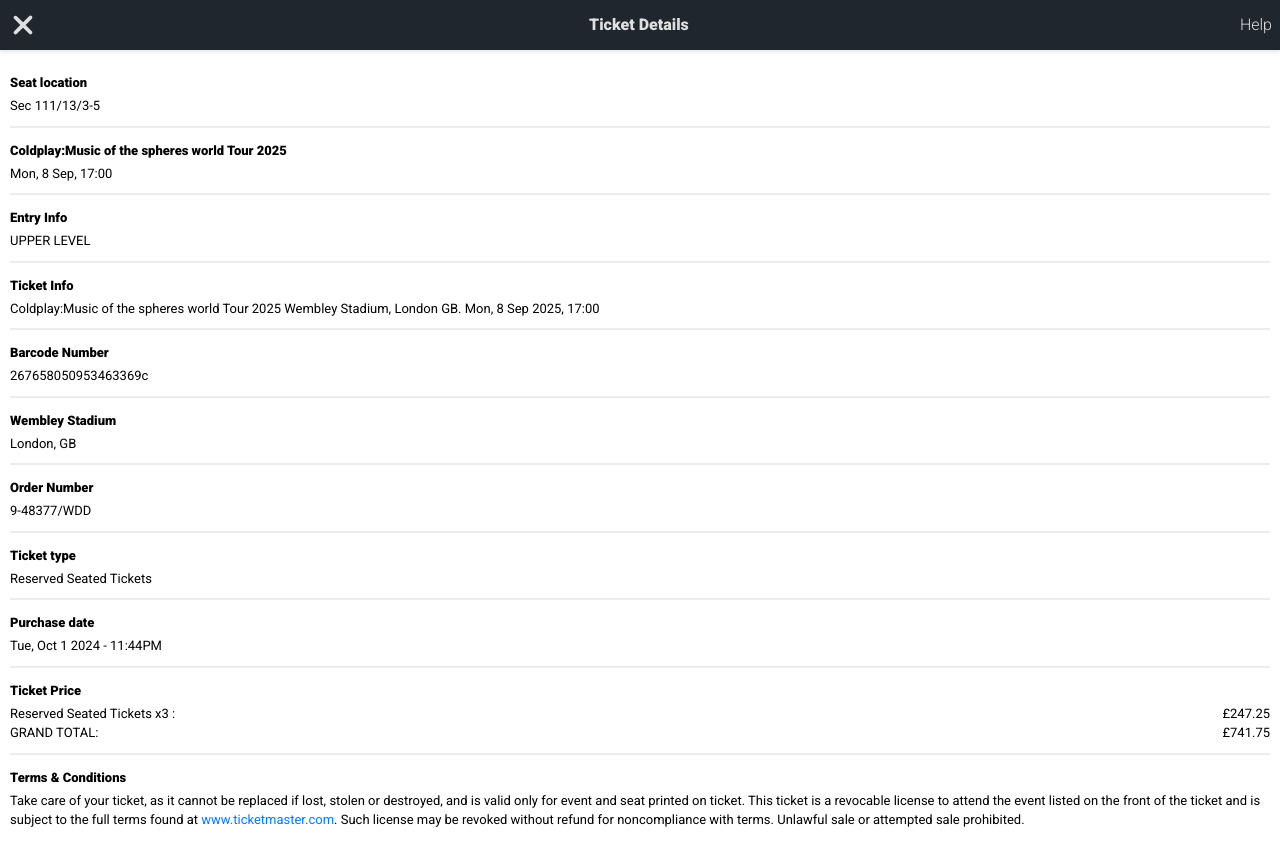
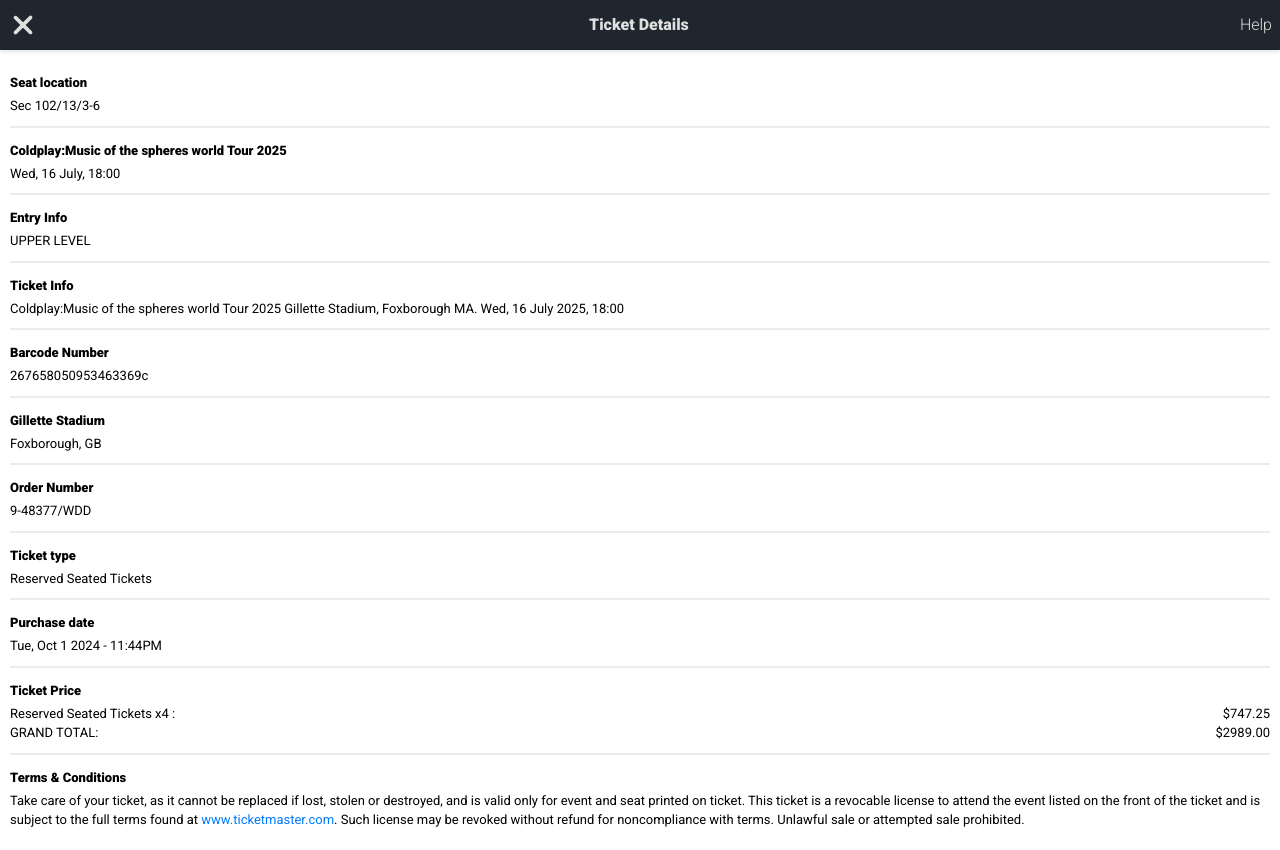
Before and after one commit to malachitech/ticketmaster_coldplay, a Next.js app: page /ticketdetails in a window 1280 px wide. Built offline with nearby package versions, Linux system fonts and the light colour scheme.

Commit message:
Gabby Update page.js

```diff
--- a/app/ticketdetails/page.js
+++ b/app/ticketdetails/page.js
@@ -41,7 +41,7 @@
                     </div>
 
                     <div className="ticket_details_info">
-                        Sec 111/13/3-5
+                        Sec 102/13/3-6
                     </div>
                 </div>
 
@@ -53,7 +53,7 @@
                     </div>
 
                     <div className="ticket_details_info">
-                        Mon, 8 Sep, 17:00
+                        Wed, 16 July, 18:00
                     </div>
                 </div>
 
@@ -78,7 +78,7 @@
 
                     <div className="ticket_details_info">
                         Coldplay:Music of the spheres world Tour 2025
-                        Wembley Stadium, London GB.  Mon, 8 Sep 2025, 17:00
+                        Gillette Stadium, Foxborough MA.  Wed, 16 July 2025, 18:00
 
                     </div>
                 </div>
@@ -100,12 +100,12 @@
 
                 <div className="ticket-detail">
                     <div className="ticket_details_titles">
-                        Wembley Stadium
+                        Gillette Stadium
 
                     </div>
 
                     <div className="ticket_details_info">
-                        London, GB
+                        Foxborough, GB
                     </div>
                 </div>
 
@@ -160,11 +160,11 @@
 
                     <div className="ticket_details_info flexed">
                         <div className="ticket_details_info_flexed right">
-                            Reserved Seated Tickets x3 :
+                            Reserved Seated Tickets x4 :
                         </div>
 
                         <div className="ticket_details_info_flexed left">
-                            £247.25
+                            $747.25
                         </div>
 
                     </div>
@@ -175,7 +175,7 @@
                         </div>
 
                         <div className="ticket_details_info_flexed left">
-                            £741.75
+                            $2989.00
                         </div>
 
                     </div>
```
